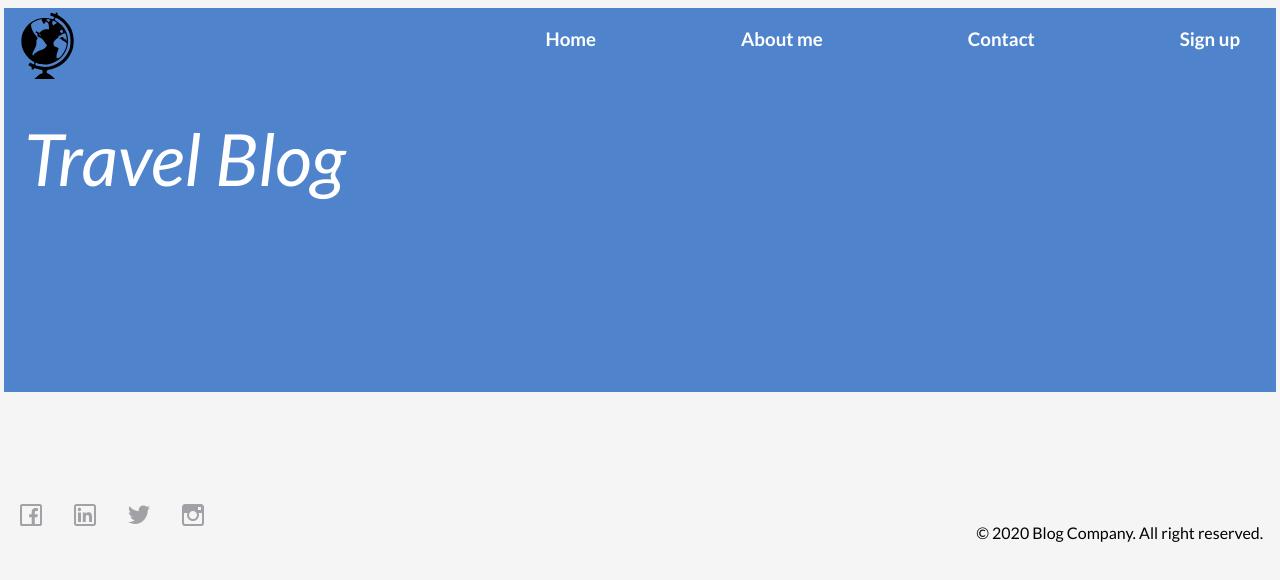
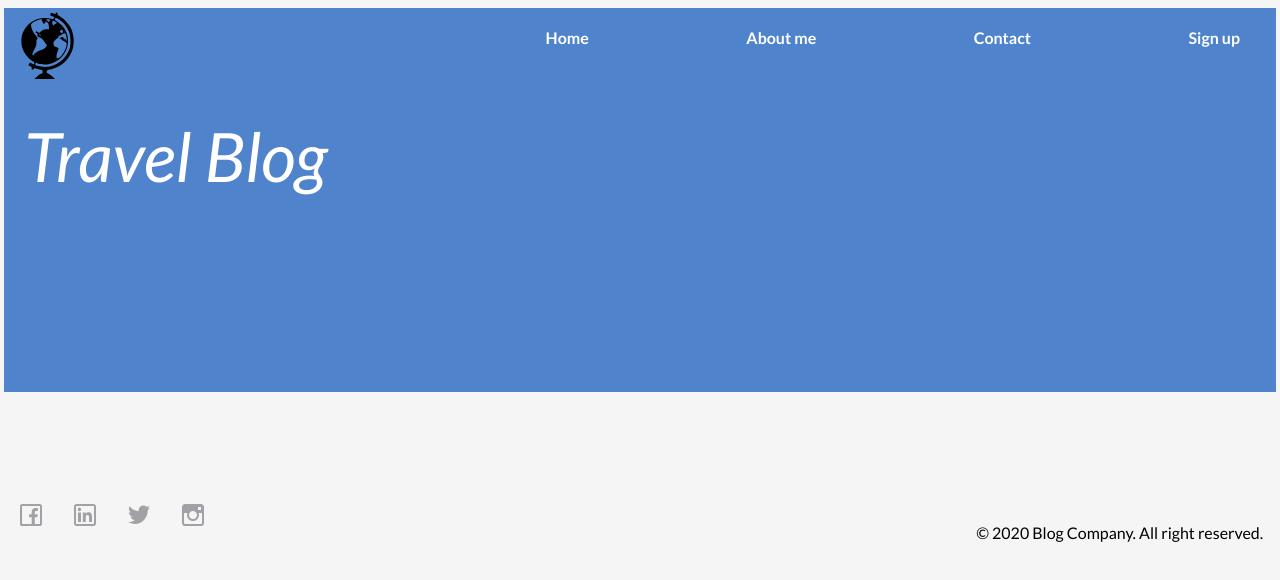
Before and after one commit to EricvandenOutenaar/tenta-eric-van-den-outenaar, a Gatsby site: page /1234 in a window 1280 px wide. Built offline with nearby package versions, Linux system fonts and the light colour scheme; Gatsby itself is replaced by a stand-in of ours; a web font is replaced by a local one.

Commit message:
worked on typography, themes and created comments

```diff
--- a/src/components/BlogPreview.js
+++ b/src/components/BlogPreview.js
@@ -2,18 +2,16 @@ import React from "react";
 import { BlogPreviewWrapper, Typography } from "../elements";
 import { Button } from ".";
 import Img from "gatsby-image";
-//import { Button } from "../components"
 
 const imageStyle = {
   width: "100%",
-  //height: "100%",
 };
 
 export const BlogPreview = ({ date, title, excerpt, slug, featureImage }) => {
   return (
     <BlogPreviewWrapper>
       <Img fixed={featureImage} style={imageStyle} />
-      <Typography type="h2" area="blogPreview">
+      <Typography type="h3" area="blogPreview">
         {title}
       </Typography>
       <Typography area="blogPreview">{date}</Typography>
--- a/src/components/Code.js
+++ b/src/components/Code.js
@@ -1,8 +1,6 @@
 import React from "react";
 import Highlight, { defaultProps } from "prism-react-renderer";
 import theme from "prism-react-renderer/themes/vsDark";
-
-// This component I have inlcuded straight from our project
 
 export const Code = ({ codeString, language, ...props }) => {
   return (
--- a/src/components/FeaturedBlogPreview.js
+++ b/src/components/FeaturedBlogPreview.js
@@ -1,6 +1,6 @@
 import React from "react";
 import Img from "gatsby-image";
-// import { useStaticQuery, graphql } from "gatsby";
+
 import {
   FeaturedPreviewWrapper,
   FeaturedPreviewImageWrapper,
@@ -28,7 +28,7 @@ export const FeaturedBlogPreview = ({
         <Img fixed={featureImage} style={imageStyle} />
       </FeaturedPreviewImageWrapper>
       <FeaturedPreviewContent>
-        <Typography type="h2" area="featurePreview">
+        <Typography type="h3" area="featurePreview">
           {title}
         </Typography>
         <Typography area="featurePreview">{date}</Typography>
--- a/src/components/Header.js
+++ b/src/components/Header.js
@@ -6,14 +6,21 @@ import {
   LogoBlogTitleWrapper,
   NavLink,
   NavWrapper,
-  DropdownButtonWrapper,
   Typography,
+  DropdownControlWrapper,
 } from "../elements";
 
+/*
+  In the header component there I quite some properties to play with. I have built in the option
+  to show a smaller/thinner version of the header (prop is set in Single blog template , passed through the Layout component
+  down to this component where it is passed to the HeaderWrapper). In the same manner, the hideTitle prop is set.
+  In addition, I have created functionality for a very simple hamburger/dropdown menu. I haven't looked at the exemples
+  you posted on Slack, but used my previous knowlegde of the React usestate hook and how the handling
+  of a toggle state works in a React component.
+*/
 export const Header = ({ hideTitle, smallHeader }) => {
   const [showDropdown, setShowDropdown] = useState(false);
 
-  console.log("test", showDropdown);
   const data = useStaticQuery(graphql`
     query {
       logo: file(relativePath: { eq: "logo.svg" }) {
@@ -28,7 +35,7 @@ export const Header = ({ hideTitle, smallHeader }) => {
     <HeaderWrapper smallHeader={smallHeader} dropdown={showDropdown}>
       <LogoBlogTitleWrapper hideTitle={hideTitle}>
         <img src={data.logo.publicURL}></img>
-        <Typography type="h1" area="header" italic>
+        <Typography type="h1" area="header" italic size="large">
           Travel Blog
         </Typography>
       </LogoBlogTitleWrapper>
@@ -36,40 +43,40 @@ export const Header = ({ hideTitle, smallHeader }) => {
         <ul>
           <li>
             <NavLink onClick={() => setShowDropdown(false)} to="/">
-              <Typography type="h3" area="nav" bold>
+              <Typography type="p" area="nav" bold>
                 Home
               </Typography>
             </NavLink>
           </li>
           <li>
             <NavLink onClick={() => setShowDropdown(false)} to="/">
-              <Typography type="h3" area="nav" bold>
+              <Typography type="p" area="nav" bold>
                 About me
               </Typography>
             </NavLink>
           </li>
           <li>
             <NavLink onClick={() => setShowDropdown(false)} to="/">
-              <Typography type="h3" area="nav" bold>
+              <Typography type="p" area="nav" bold>
                 Contact
               </Typography>
             </NavLink>
           </li>
           <li>
             <NavLink onClick={() => setShowDropdown(false)} to="/">
-              <Typography type="h3" area="nav" bold>
+              <Typography type="p" area="nav" bold>
                 Sign up
               </Typography>
             </NavLink>
           </li>
         </ul>
       </NavWrapper>
-      <DropdownButtonWrapper
+      <DropdownControlWrapper
         dropdown={showDropdown}
         onClick={() => setShowDropdown(!showDropdown)}
       >
         {showDropdown ? "X" : <img src={data.hamburger.publicURL}></img>}
-      </DropdownButtonWrapper>
+      </DropdownControlWrapper>
     </HeaderWrapper>
   );
 };
--- a/src/components/Layout.js
+++ b/src/components/Layout.js
@@ -2,7 +2,7 @@ import React from "react";
 import { LayoutWrapper } from "../elements";
 import { Header, Footer } from "../components";
 
-// In this component I'll define the overall grid layout
+// In this component will hold the overall grid layout
 
 export const Layout = ({ children, hideTitle, smallHeader }) => {
   return (
--- a/src/elements/ButtonElements.js
+++ b/src/elements/ButtonElements.js
@@ -2,7 +2,7 @@ import React from "react";
 import styled from "styled-components";
 import { Link } from "gatsby";
 
-// maybe make this a bit more my own
+// Here I define the styling of the show more buttons
 export const ButtonWrapper = styled(props => <Link {...props} />)`
   display: block;
   margin: ${({ theme }) => theme.spacings.small} 0;
--- a/src/elements/HeaderElements.js
+++ b/src/elements/HeaderElements.js
@@ -2,6 +2,17 @@ import React from "react";
 import styled from "styled-components";
 import { Link } from "gatsby";
 
+/*
+  This file contains all the styling components that can be found in the header.
+  I have have created a props called dropdown to manipulate the header background on mobile screens.
+  When a user clicks on the hamburger menu icon the value becomes true and grid row end number changes,
+  and the component will rerender with the new style, providing a background for the
+  collapsed dropdown list with menu items.
+  In addition to the ternary operator, I like to use the logical And operator (&&).
+  The && operator allows for shorter code. It functions like an if-statement (if true do this).
+  In combination with this kind of dynamic setting of css properties, this works well. The property simply
+  doesn't get set if your it isn't true.
+*/
 export const HeaderWrapper = styled.header`
   background-color: ${({ theme }) => theme.colors.primaryLight};
   padding: ${({ theme }) => theme.spacings.small};
@@ -18,7 +29,13 @@ export const HeaderWrapper = styled.header`
     grid-row: 1 / ${({ smallHeader }) => (smallHeader ? 5 : 6)};
   }
 `;
-
+/*
+  I am wrapping my logo and blog headline in one wrapper
+  I consideren putting the logo actually in the navbar, but since
+  my logo doesn't have navigation functionality I've kept it out of the navbar.
+  I have created a prop called hide title, because I want the attention drawing headline
+  to be visible only on the landing page but not on the individual blog pages.
+*/
 export const LogoBlogTitleWrapper = styled.div`
   display: none;
   img {
@@ -29,12 +46,18 @@ export const LogoBlogTitleWrapper = styled.div`
     width: 40%;
   }
   h1 {
-    font-size: 4.5rem;
     padding: ${({ theme }) => theme.spacings.large} 0 0 0;
     display: ${({ hideTitle }) => (hideTitle ? "none" : "block")};
   }
 `;
-
+/*
+  In the navwrapper, I set the list to display flex and the li items
+  become flex items. I change the flex direction from the default row
+  to column in order to create the dropdown menu functionality.
+  The NavWrapper itself is also a flex item in the header wrapper. I have set it to
+  flex grow 1 so it will take up all the remaing space. I want the LogoBlogTitleWrapper
+  to be pushed to the left and the navbar be positioned from approximately the center to the right.
+*/
 export const NavWrapper = styled.nav`
   padding: ${({ theme: { spacings } }) => spacings.large};
   flex-grow: 1;
@@ -57,15 +80,15 @@ export const NavWrapper = styled.nav`
     }
   }
 `;
-/*
- created a custom Link wrapper to set the style in one place instead as inline in 4 nav Links
-*/
+
+// I've created a custom Link wrapper to wrap the li items in the navbar.
 export const NavLink = styled(props => <Link {...props} />)`
   color: ${({ theme }) => theme.colors.onBackground};
   text-decoration: none;
 `;
 
-export const DropdownButtonWrapper = styled.button`
+// This will a wrapper for our 'on/off switch' of the dropdown menu
+export const DropdownControlWrapper = styled.button`
   width: 2rem;
   height: 2rem;
 
--- a/src/elements/PreviewElements.js
+++ b/src/elements/PreviewElements.js
@@ -1,7 +1,7 @@
 import styled from "styled-components";
 
-// this serves as a wrapper for the featured article in main
-//export const FeaturedCWrapper = styled.section``;
+// this serves as a wrapper for the preview of the featured article in main
+// export const FeaturedCWrapper = styled.section``;
 
 // the featured article will be a grid item for an image and a content card
 export const FeaturedPreviewWrapper = styled.article`
--- a/src/elements/TypographyElements.js
+++ b/src/elements/TypographyElements.js
@@ -7,7 +7,7 @@ import styled from "styled-components";
  */
 const getTypographyElement = ({ type, props }) => {
   switch (type) {
-    case "text":
+    case "p":
       return <p {...props} />;
     case "h1":
       return <h1 {...props} />;
@@ -21,19 +21,21 @@ const getTypographyElement = ({ type, props }) => {
       return <h5 {...props} />;
     case "h6":
       return <h6 {...props} />;
-    case "subtitle":
-      return <h2 {...props} />;
     default:
       return <p {...props} />;
   }
 };
 
 /*
- Were we create the styled typography component based on the provided type prop
- I only want to give the H1 some margin for now and I have created the option
- to easily set an italic fontstyle by passing in a boolean called italic.
- Also created logic for changing the color based on the background area. By passing props we make it possible to pass
- through the inline styles...
+ Here I have defined a styled typography component mainly based on a provided prop called 'type'.
+ I have created the option
+ to easily set an italic fontstyle by passing in a boolean called italic. In addition, I have created
+ the option to set the font weight to bold and to manipulate the fontsize. By giving the type and size
+ props default values, we take into account that the user of our Typography component doesn't have to define certain values.
+ In this case the default type is a p element and the default size is normal. If no props are provided our component
+ will reference ket value pair in the theme.js file associated with normal font size of the p element.
+ I also created logic for changing the color based on the background area. In addition, I have also built in the option to pass
+ in any other inline styles through to the component.
 */
 export const Typography = styled(props =>
   getTypographyElement({ type: props.type, props })
@@ -43,6 +45,8 @@ export const Typography = styled(props =>
     0 0
     ${({ theme: { spacings }, area = "-" }) =>
       area === "header" ? spacings.large : "0"};
+  font-size: ${({ theme, type = "p", size = "normal" }) =>
+    theme.fontSize[type][size]};
 
   font-style: ${({ italic }) => italic && "italic"};
   font-weight: ${({ theme: { fontWeight }, bold }) =>
@@ -63,7 +67,7 @@ export const Typography = styled(props =>
       case "footer":
         return colors.onBackground;
       default:
-        return colors.error;
+        return colors.onBackgroundPaper;
     }
   }};
 `;
--- a/src/pages/404.js
+++ b/src/pages/404.js
@@ -2,6 +2,7 @@ import React from "react";
 import { graphql } from "gatsby";
 import Img from "gatsby-image";
 import { MainContentContainer} from "../components";
+import { Typography} from "../elements";
 
 /*
 I have just put the 404 content in a the MainContentContainer.
@@ -14,7 +15,7 @@ const notFound = ({ data }) => {
   return (
     <MainContentContainer>
       <Img fixed={featureImage} style={{ width: "100vw", height: "40rem" }} />
-      <h1>Uh-oh... What you're looking for could not be found</h1>
+      <Typography type="h1">Uh-oh... What you're looking for could not be found</Typography>
     </MainContentContainer>
   );
 };
--- a/src/themes/theme.js
+++ b/src/themes/theme.js
@@ -3,6 +3,7 @@ export default {
     main: "lato, sans-serif",
     code: "Roboto Mono, monospace",
   },
+  // The colors scheme I have develop with the color picker tool of the material.io website
   colors: {
     primaryMain: "#01589b",
     primaryLight: "#4f84cc",
@@ -51,4 +52,39 @@ export default {
     normal: 400,
     bold: 700,
   },
+  /*
+   For each font size I define a normal and large variant
+   In the styled Typography component we will reference these key value pairs
+   Large is normal with a factor 1.5 in all cases except the h1 (factor 1.7)
+   */
+   fontSize: {
+    h1: {
+      normal: "2.5rem",
+      large: "4.25rem",
+    },
+    h2: {
+      normal: "2rem",
+      large: "3rem",
+    },
+    h3: {
+      normal: "1.75rem",
+      large: "2.6rem",
+    },
+    h4: {
+      normal: "1.5rem",
+      large: "2.25.6rem",
+    },
+    h5: {
+      normal: "1.25rem",
+      large: "1.9rem",
+    },
+    h6: {
+      normal: "1rem",
+      large: "1.5rem",
+    },
+    p: {
+      normal: "1rem",
+      large: "1.5rem",
+    },
+  },
 };
```
Also changed, not shown: src/components/Blog.js (+5 -6 lines), src/components/MainContentContainer.js (+4 -6 lines).
